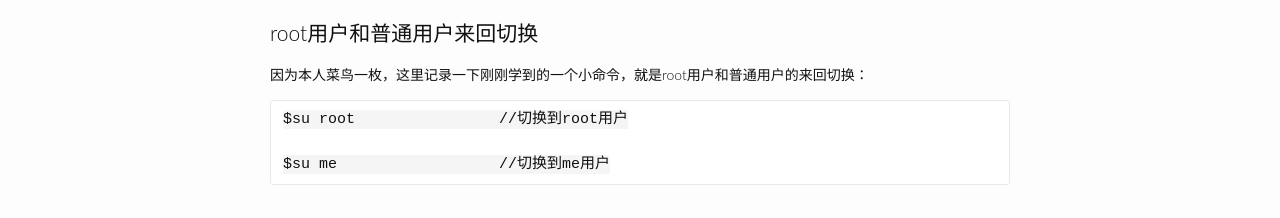
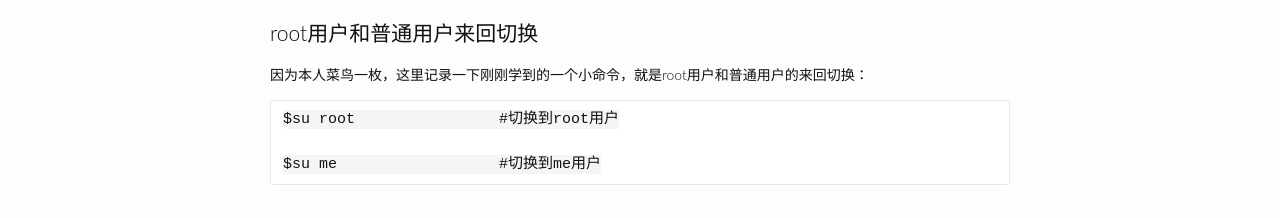
Before and after one commit to maple-yf/maplecumt, a Jekyll site: the page built from _posts/2015-12-01-Setting-Ubuntu-User.markdown, in a window 1280 px wide. Shown: the part 1079-1297 px from the top of the page. Built offline with Jekyll 4.4.1, drawn with Linux system fonts in a browser that asks for light colours; comment, search, counter and statistics services are not loaded.

Commit message:
no message

```diff
--- a/_posts/2015-12-01-Setting-Ubuntu-User.markdown
+++ b/_posts/2015-12-01-Setting-Ubuntu-User.markdown
@@ -4,10 +4,10 @@
 date:   2015-12-01 12:00:00
 categories: Web
 ---
-## 前言 ##
+# 前言 #
 最近在安装实验室一台服务器，系统装的是Ubuntu 14.04，今天在添加用户的时候出了点小问题，在这里总结一下。
 
-## 为Ubuntu添加新用户 ##
+# 为Ubuntu添加新用户 #
 在网上查到为Ubuntu填加新用户的方式是 sudo useradd me和passwd me来设置，但是，这样设置有一个很大的坑，因为这样设置的用户信息是不全的，直接导致使用这种方式设置的用户在进行远程登陆的时候，会出现
 
 	Could not chdir to home directory /home/me: No such file or directory
@@ -29,12 +29,12 @@
 
 走过这个坑之后，建议以后添加用户，换成另外一种方式， sudo adduser me，这样虽然麻烦一些，但是权限和信息都是更加完整的。
 
-## 为用户添加root权限 ##
+# 为用户添加root权限 #
 为了能使用root权限，又去搜索了一遍如何为用户添加root权限，这里有一篇文章讲解的很详细[http://blog.csdn.net/dreamback1987/article/details/8766302](http://blog.csdn.net/dreamback1987/article/details/8766302 "用户不在sudoers里")。这里的关键点就是在修改 /etc/sudoers文件前，需要修改它的权限，改完保存之后，再把文件权限修改回来，因为如果 /etc/sudoers 文件的权限为 777 的话，sudo命令就不能使用了。
 
-## root用户和普通用户来回切换 ##
+# root用户和普通用户来回切换 #
 因为本人菜鸟一枚，这里记录一下刚刚学到的一个小命令，就是root用户和普通用户的来回切换：
 
-	$su root		//切换到root用户
+	$su root		#切换到root用户
 
-	$su me			//切换到me用户
+	$su me			#切换到me用户
```
